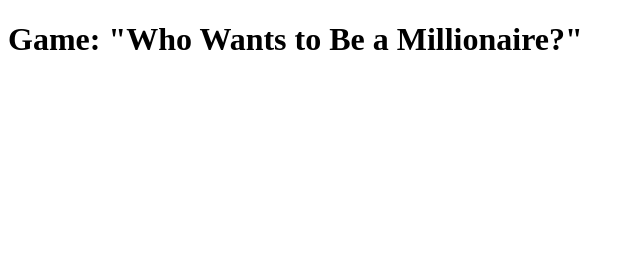
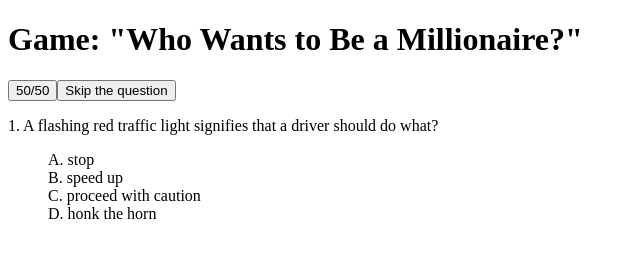
Before and after one commit to lixoten/who-wants-to-be-a-millionaire, a website: page index.html in a window 1280 px wide. Shown: the whole page, without its empty margins (0-640 px from the left). Drawn offline with Linux system fonts and the light colour scheme; files whose address does not match are found by name.

Commit message:
Update index.html

```diff
--- a/index.html
+++ b/index.html
@@ -22,7 +22,7 @@
 <div id="container" class="foooe">
 </div>
 
-<script src="Who%20Wants%20to%20Be%20a%20Millionaire/Who%20Wants%20to%20Be%20a%20Millionaire/task/src/main.js"></script>
+<script src="Who%20Wants%20to%20Be%20a%20Millionaire/task/src/main.js"></script>
 
 </body>
 </html>
```
